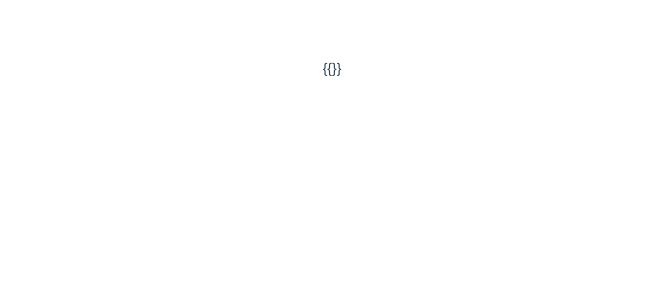
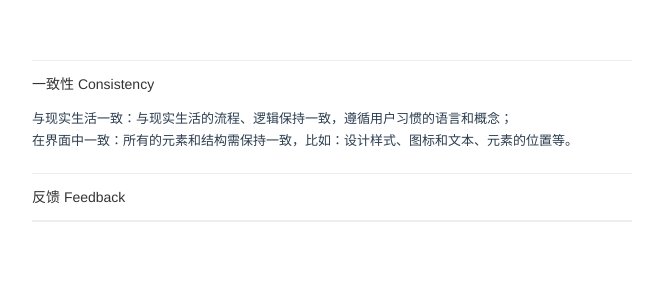
Before and after one commit to koringz/co-vue, a Vue app: page /#/collapse in a window 1280 px wide. Shown: the top 300 px of the page, without its empty margins (308-971 px from the left). Built offline with nearby package versions, Linux system fonts and the light colour scheme.

Commit message:
add components collapse

```diff
--- /dev/null
+++ b/src/components/collapse/collapse-item.vue
@@ -0,0 +1,91 @@
+<template>
+	<div class="co-collapse-item">
+		<div
+		class="co-collapse-item__header"
+		role="button"
+		v-on:click="handleHeaderClick"
+		:class="{
+			'is-active': isActive
+		}"
+		>
+			<i class="co-collapse-item__arrow co-icon-arrow__right"></i>
+			<span name="title"><slot name="title">{{title}}</slot></span>
+		</div>
+		<div
+		class="co-collapse-item__wrap"
+		v-show="isActive"
+		>
+			<div class="co-collapse-item__content">
+				<slot></slot>
+			</div>
+		</div>
+	</div>
+</template>
+<script>
+	export default {
+		name: 'coCollapseItem',
+		data() {
+			return {
+				isClick: false,
+			}
+		},
+		props: {
+			title: String,
+			name: {
+				type: [String,Number],
+				default: []
+			}
+		},
+		inject: ['collapse'],
+		computed: {
+			isActive(val) {
+				return this.collapse.activeNames.indexOf(this.name) > -1
+			}
+		},
+		methods: {
+			handleHeaderClick() {
+				this.$emit('item-click',this);
+				this.isClick = true;
+			}
+		}
+	}
+</script>
+<style>
+.co-collapse-item{
+	width: 100%;
+}
+	.co-collapse-item__header{
+		height: 46px;
+		line-height: 46px;
+		border-bottom: 1px solid #ededed;
+		text-align: left;
+		font-size: 14px;
+		font-weight: 500;
+		transition: border-bottom-color .3s;
+		cursor: pointer;
+		outline: none;
+		background-color: #fff;
+		color: #333;
+	}
+	.co-collapse-item__header.is-active{
+		border-bottom-color: transparent;
+	}
+		.co-collapse-item__arrow{
+
+		}
+		.co-icon-arrow__right{
+
+		}
+
+	.co-collapse-item__wrap{
+		background-color: #fff;
+		border-bottom: 1px solid #ededed;
+		overflow: hidden;
+		text-align: left;
+	}
+		.co-collapse-item__content{
+			padding-bottom: 22px;
+			font-size: 13px;
+			line-height: 1.666666;
+		}
+</style>
--- a/src/components/collapse/collapse.vue
+++ b/src/components/collapse/collapse.vue
@@ -1,6 +1,6 @@
 <template>
-	<div>
-		<div>{{}}</div>
+	<div role="tabList" class="co-collapse">
+		<slot></slot>
 	</div>
 </template>
 <script>
@@ -10,14 +10,54 @@
 			title: {
 				type: String,
 				default: ''
+			},
+			value: {
+				type: [Array, Number, String],
+				default() {
+					return []
+				}
 			}
 		},
 		data() {
 			return {
-
+				activeNames: [].concat(this.value)
+			}
+		},
+		provide() {
+			return {
+				collapse: this
+			}
+		},
+		watch: {
+			value(val) {
+				this.activeNames = [].concat(val)
 			}
 		},
 		methods: {
+			setActiveNames(activeNames) {
+				activeNames = [].concat(activeNames);
+				this.activeNames = activeNames;
+
+        		this.$emit('change', value);
+			},
+			handleItemEvents(item) {
+				let activeNames = this.activeNames.slice(0);
+				let index = activeNames.indexOf(item.name);
+
+				if(index > -1) activeNames.splice(index,1);
+				else activeNames.push(item.name);
+
+				this.setActiveNames(activeNames)
+			}
+		},
+		created() {
+			this.$on('item-click',this.handleItemEvents);
 		}
 	}
 </script>
+<style>
+	.co-collapse{
+		border-top: 1px solid #ebeef5;
+    	border-bottom: 1px solid #ebeef5;
+	}
+</style>
--- a/src/components/index.js
+++ b/src/components/index.js
@@ -1,6 +1,7 @@
 import coHead from './head/head'
 import coTabs from './tabs/tabs'
 import coCollapse from './collapse/collapse'
+import coCollapseItem from './collapse/collapse-item'
 
 
-export { coHead, coTabs, coCollapse }
+export { coHead, coTabs, coCollapse, coCollapseItem }
--- a/src/pages/collapse/Collapse.vue
+++ b/src/pages/collapse/Collapse.vue
@@ -1,19 +1,41 @@
 <template>
-	<div>
-		<co-collapse>
+	<div class="horizontal-center">
+		<co-collapse v-model="activeNames" @change="handleChange">
+			<co-collapse-item title="一致性 Consistency" name="1">
+				<div>与现实生活一致：与现实生活的流程、逻辑保持一致，遵循用户习惯的语言和概念；</div>
+    			<div>在界面中一致：所有的元素和结构需保持一致，比如：设计样式、图标和文本、元素的位置等。</div>
+			</co-collapse-item>
+			<co-collapse-item title="反馈 Feedback" name="2">
+			    <div>清晰明确：语言表达清晰且表意明确，让用户快速理解进而作出决策；</div>
+			    <div>帮助用户识别：界面简单直白，让用户快速识别而非回忆，减少用户记忆负担。</div>
+			</co-collapse-item>
 		</co-collapse>
 	</div>
 </template>
 <script>
 import {coCollapse} from '../../components'
+import {coCollapseItem} from '../../components'
 
 export default {
   data () {
     return {
+    	activeNames: ['1']
     }
   },
+  methods: {
+  	handleChange(val) {
+  		console.log(val)
+  	}
+  },
   components : {
-    coCollapse
+    coCollapse,
+    coCollapseItem
   }
 }
 </script>
+<style>
+	.horizontal-center{
+		width: 600px;
+		margin: 0 auto;
+	}
+</style>
```
